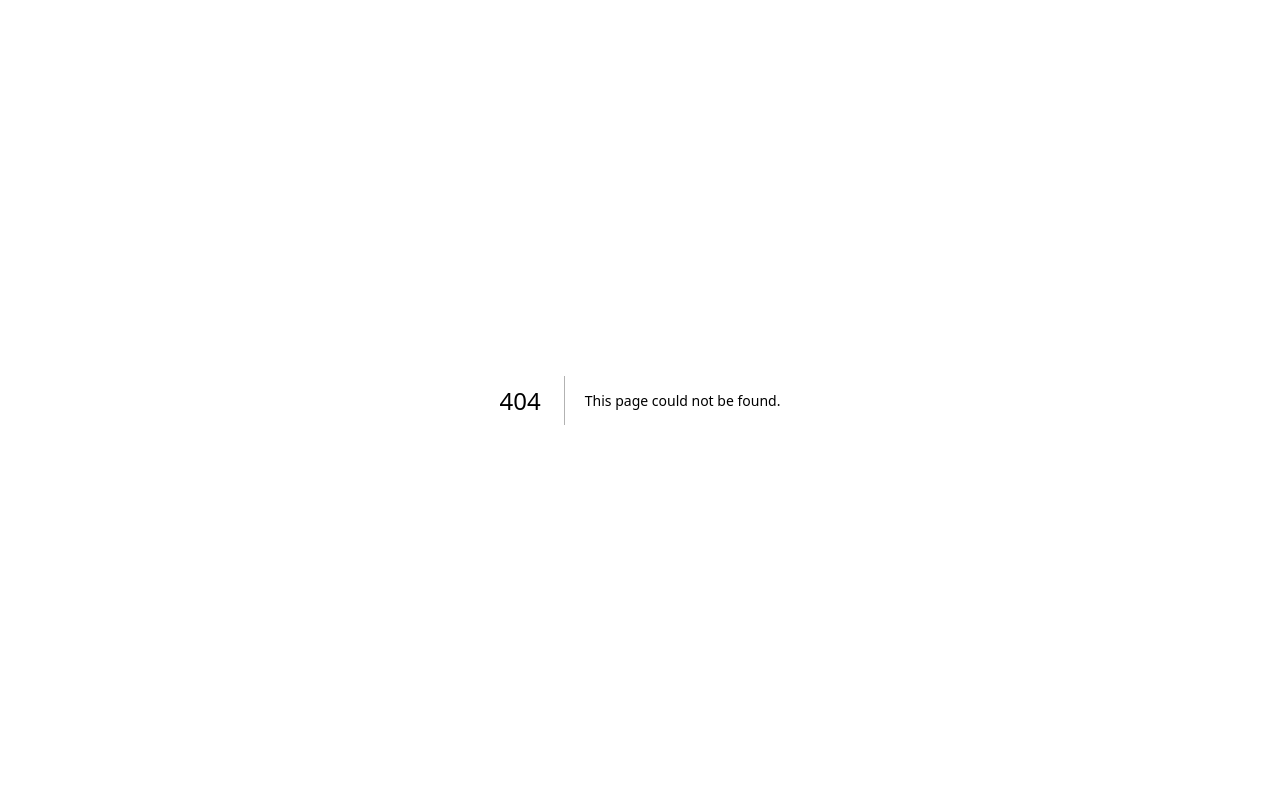
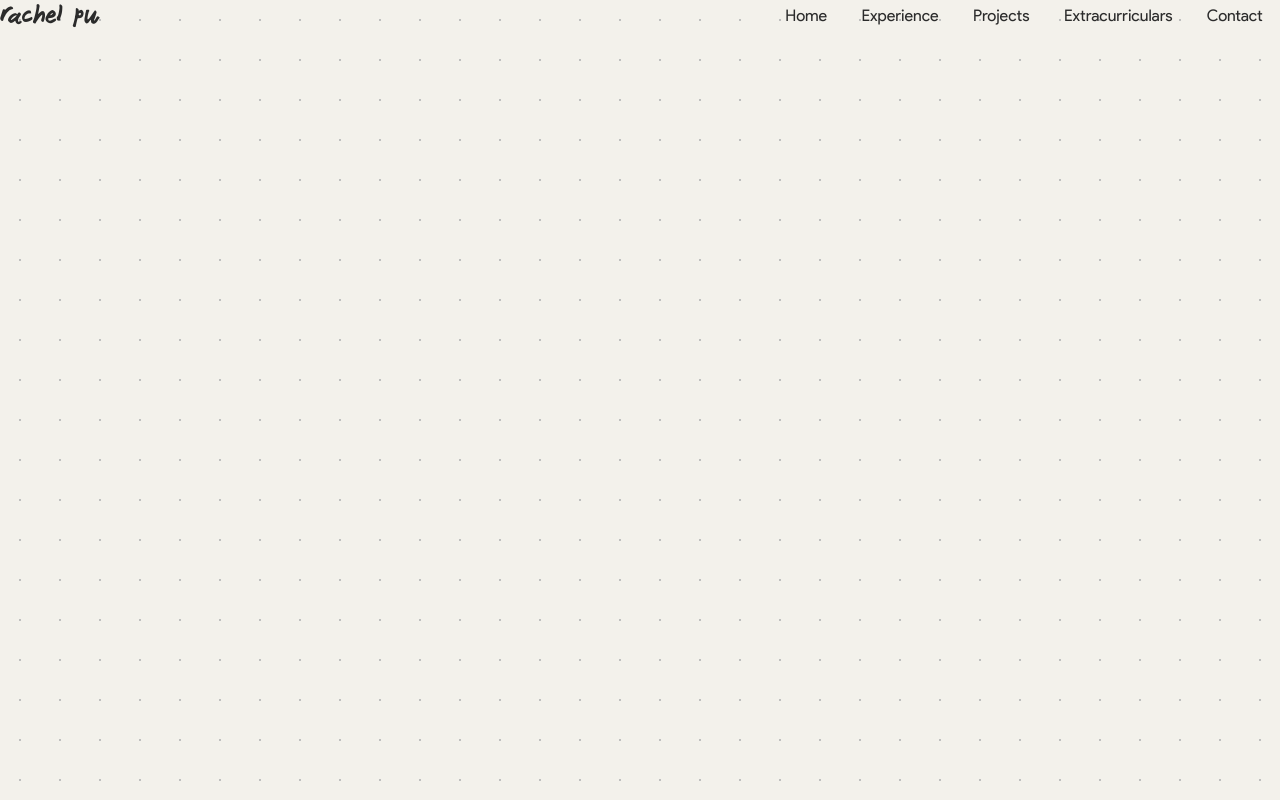
Before and after one commit to rachel-pu/rachel-pu, a Next.js app: page /experience in a window 1280 px wide. Before the commit this address had no page. Built offline with nearby package versions, Linux system fonts and the light colour scheme.

Commit message:
created experience page

```diff
--- a/components/navbar.tsx
+++ b/components/navbar.tsx
@@ -2,15 +2,16 @@ import Link from "next/link";
 
 export default function Navbar() {
   return (
-      <div className="container p-5 mx-auto flex justify-between items-center">
+          <nav className="flex flex-row justify-between items-center">
               <div className="text-2xl font-janitor text-[#2B2B2B]">rachel pu</div>
               <div className="w-[40%] flex flex-row justify-around">
-              <Link href="/" className="hover:underline text-[#2B2B2B] font-product-san">Home</Link>
+                  <Link href="/" className="hover:underline text-[#2B2B2B] font-product-sans">Home</Link>
                   <Link href="/experience" className="hover:underline text-[#2B2B2B] font-product-sans">Experience</Link>
                   <Link href="/projects" className="hover:underline text-[#2B2B2B] font-product-sans">Projects</Link>
                   <Link href="/extracurriculars" className="hover:underline text-[#2B2B2B] font-product-sans">Extracurriculars</Link>
                   <Link href="/contact" className="hover:underline text-[#2B2B2B] font-product-sans">Contact</Link>
               </div>
-      </div>
+          </nav>
+
   );
 }
--- /dev/null
+++ b/src/app/experience/page.tsx
@@ -0,0 +1,10 @@
+import Navbar from "../../../components/navbar";
+
+export default function Experience()  {
+    return(
+        <div className="h-screen flex flex-col">
+            <Navbar />
+
+        </div>
+    );
+}
--- a/src/app/page.tsx
+++ b/src/app/page.tsx
@@ -25,7 +25,7 @@ export default function Home() {
 };
 
   return (
-      // dot background
+      // setting page background
       <div className="h-screen flex flex-col">
 
             {/* navbar */}
```
Lines whose indentation alone changed are shown as unchanged.
